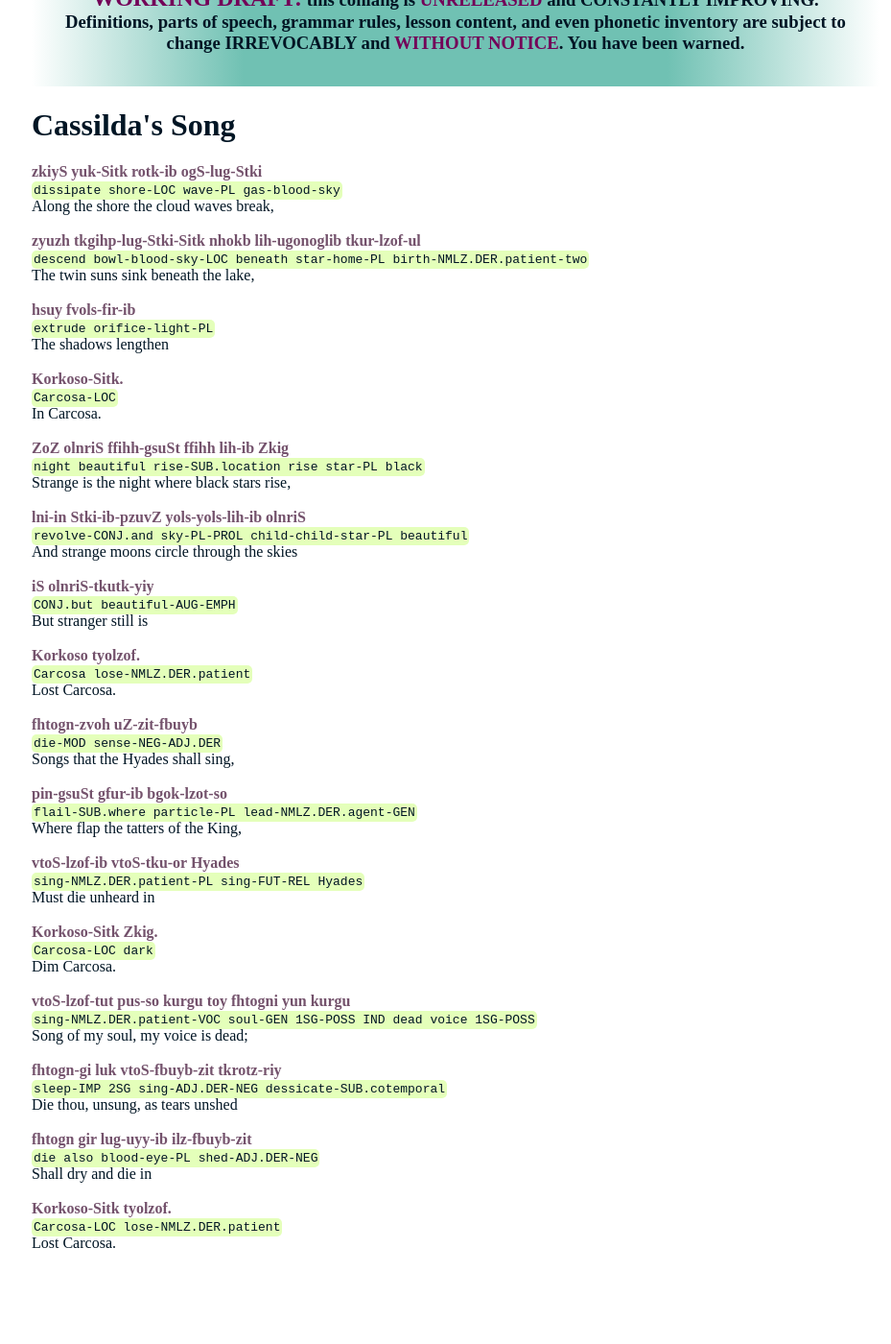
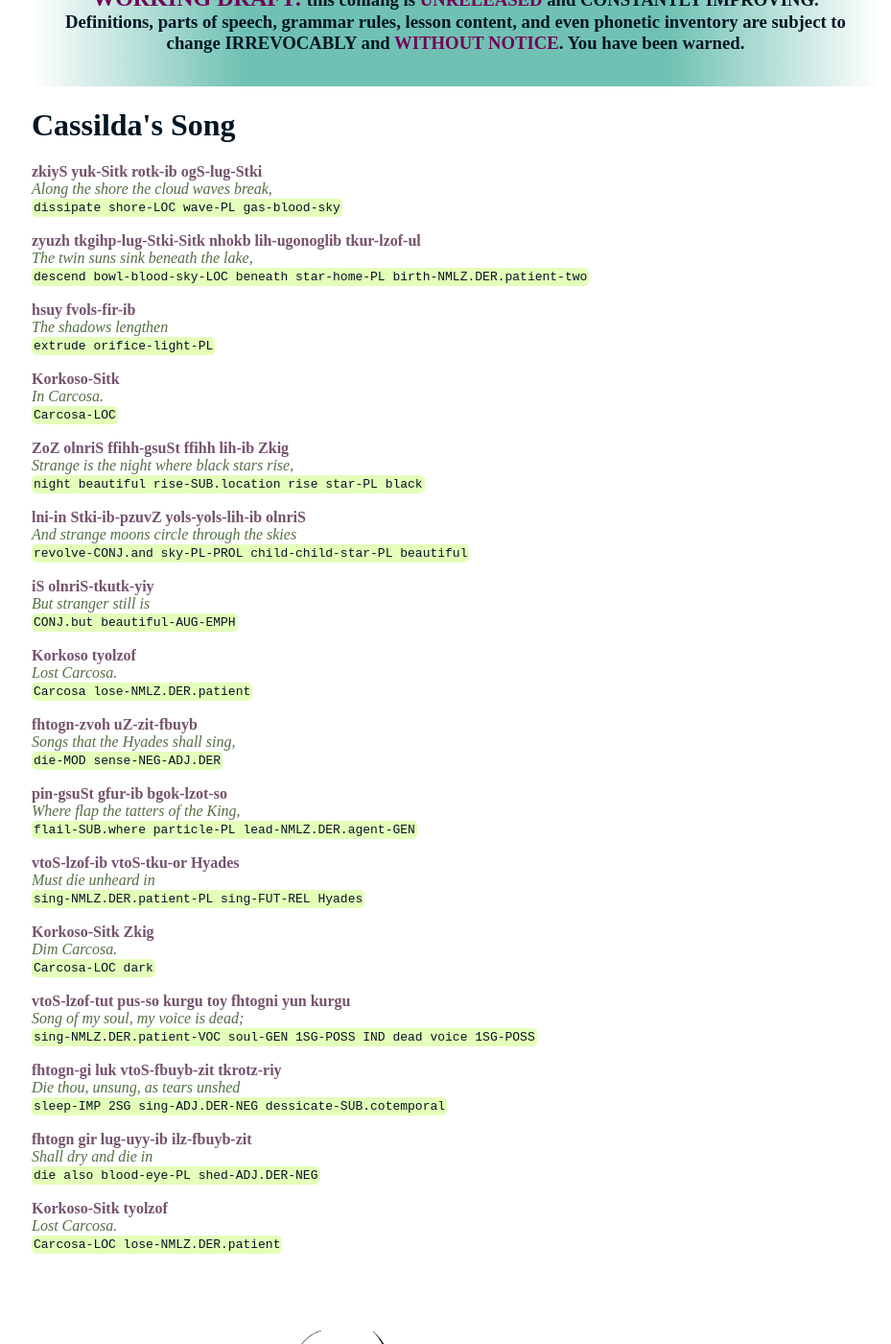
Before and after one commit to 0x70b1a5/lugso, a Jekyll site: the page built from 099_cassildas-song.md, in a window 1280 px wide and 1400 px high, scrolled down 272 px. Shown: the whole window at 96% size, without its empty margins (165-1094 px from the left). Built offline with Jekyll 4.4.1, drawn with Linux system fonts in a browser that asks for light colours.

Commit message:
fix order of cassilda's song lines

```diff
--- a/099_cassildas-song.md
+++ b/099_cassildas-song.md
@@ -4,67 +4,66 @@ permalink: /cassildas-song/
 order: 3
 ---
 
-**zkiyS yuk-Sitk rotk-ib ogS-lug-Stki**<br/>
-`dissipate shore-LOC wave-PL gas-blood-sky`<br/>
-Along the shore the cloud waves break,<br/>
-<br/>
-**zyuzh tkgihp-lug-Stki-Sitk nhokb lih-ugonoglib tkur-lzof-ul**<br/>
-`descend bowl-blood-sky-LOC beneath star-home-PL birth-NMLZ.DER.patient-two`<br/>
-The twin suns sink beneath the lake,<br/>
-<br/>
-**hsuy fvols-fir-ib**<br/>
-`extrude orifice-light-PL`<br/>
-The shadows lengthen<br/>
-<br/>
-**Korkoso-Sitk.**<br/>
-`Carcosa-LOC`<br/>
-In Carcosa.<br/>
-<br/>
-**ZoZ olnriS ffihh-gsuSt ffihh lih-ib Zkig**<br/>
-`night beautiful rise-SUB.location rise star-PL black`<br/>
-Strange is the night where black stars rise,<br/>
-<br/>
-**lni-in Stki-ib-pzuvZ yols-yols-lih-ib olnriS**<br/>
-`revolve-CONJ.and sky-PL-PROL child-child-star-PL beautiful`<br/>
-And strange moons circle through the skies<br/>
-<br/>
-**iS olnriS-tkutk-yiy**<br/>
-`CONJ.but beautiful-AUG-EMPH`<br/>
-But stranger still is<br/>
-<br/>
-**Korkoso tyolzof.**<br/>
-`Carcosa lose-NMLZ.DER.patient`<br/>
-Lost Carcosa.<br/>
-<br/>
-**fhtogn-zvoh uZ-zit-fbuyb**<br/>
-`die-MOD sense-NEG-ADJ.DER`<br/>
-Songs that the Hyades shall sing,<br/>
-<br/>
-**pin-gsuSt gfur-ib bgok-lzot-so**<br/>
-`flail-SUB.where particle-PL lead-NMLZ.DER.agent-GEN`<br/>
-Where flap the tatters of the King,<br/>
-<br/>
-**vtoS-lzof-ib vtoS-tku-or Hyades**<br/>
-`sing-NMLZ.DER.patient-PL sing-FUT-REL Hyades`<br/>
-Must die unheard in<br/>
-<br/>
-**Korkoso-Sitk Zkig.**<br/>
-`Carcosa-LOC dark`<br/>
-Dim Carcosa.<br/>
-<br/>
-**vtoS-lzof-tut pus-so kurgu toy fhtogni yun kurgu**<br/>
-`sing-NMLZ.DER.patient-VOC soul-GEN 1SG-POSS IND dead voice 1SG-POSS`<br/>
-Song of my soul, my voice is dead;<br/>
-<br/>
-**fhtogn-gi luk vtoS-fbuyb-zit tkrotz-riy**<br/>
-`sleep-IMP 2SG sing-ADJ.DER-NEG dessicate-SUB.cotemporal`<br/>
-Die thou, unsung, as tears unshed<br/>
-<br/>
-**fhtogn gir lug-uyy-ib ilz-fbuyb-zit**<br/>
-`die also blood-eye-PL shed-ADJ.DER-NEG`<br/>
-Shall dry and die in<br/>
-<br/>
-**Korkoso-Sitk tyolzof.**<br/>
-`Carcosa-LOC lose-NMLZ.DER.patient`<br/>
-Lost Carcosa.<br/>
-<br/>
+**zkiyS yuk-Sitk rotk-ib ogS-lug-Stki**<br>
+_Along the shore the cloud waves break,_<br>
+`dissipate shore-LOC wave-PL gas-blood-sky`<br>
+<br>
+**zyuzh tkgihp-lug-Stki-Sitk nhokb lih-ugonoglib tkur-lzof-ul**<br>
+_The twin suns sink beneath the lake,_<br>
+`descend bowl-blood-sky-LOC beneath star-home-PL birth-NMLZ.DER.patient-two`<br>
+<br>
+**hsuy fvols-fir-ib**<br>
+_The shadows lengthen_<br>
+`extrude orifice-light-PL`<br>
+<br>
+**Korkoso-Sitk**<br>
+_In Carcosa._<br>
+`Carcosa-LOC`<br>
+<br>
+**ZoZ olnriS ffihh-gsuSt ffihh lih-ib Zkig**<br>
+_Strange is the night where black stars rise,_<br>
+`night beautiful rise-SUB.location rise star-PL black`<br>
+<br>
+**lni-in Stki-ib-pzuvZ yols-yols-lih-ib olnriS**<br>
+_And strange moons circle through the skies_<br>
+`revolve-CONJ.and sky-PL-PROL child-child-star-PL beautiful`<br>
+<br>
+**iS olnriS-tkutk-yiy**<br>
+_But stranger still is_<br>
+`CONJ.but beautiful-AUG-EMPH`<br>
+<br>
+**Korkoso tyolzof**<br>
+_Lost Carcosa._<br>
+`Carcosa lose-NMLZ.DER.patient`<br>
+<br>
+**fhtogn-zvoh uZ-zit-fbuyb**<br>
+_Songs that the Hyades shall sing,_<br>
+`die-MOD sense-NEG-ADJ.DER`<br>
+<br>
+**pin-gsuSt gfur-ib bgok-lzot-so**<br>
+_Where flap the tatters of the King,_<br>
+`flail-SUB.where particle-PL lead-NMLZ.DER.agent-GEN`<br>
+<br>
+**vtoS-lzof-ib vtoS-tku-or Hyades**<br>
+_Must die unheard in_<br>
+`sing-NMLZ.DER.patient-PL sing-FUT-REL Hyades`<br>
+<br>
+**Korkoso-Sitk Zkig**<br>
+_Dim Carcosa._<br>
+`Carcosa-LOC dark`<br>
+<br>
+**vtoS-lzof-tut pus-so kurgu toy fhtogni yun kurgu**<br>
+_Song of my soul, my voice is dead;_<br>
+`sing-NMLZ.DER.patient-VOC soul-GEN 1SG-POSS IND dead voice 1SG-POSS`<br>
+<br>
+**fhtogn-gi luk vtoS-fbuyb-zit tkrotz-riy**<br>
+_Die thou, unsung, as tears unshed_<br>
+`sleep-IMP 2SG sing-ADJ.DER-NEG dessicate-SUB.cotemporal`<br>
+<br>
+**fhtogn gir lug-uyy-ib ilz-fbuyb-zit**<br>
+_Shall dry and die in_<br>
+`die also blood-eye-PL shed-ADJ.DER-NEG`<br>
+<br>
+**Korkoso-Sitk tyolzof**<br>
+_Lost Carcosa._<br>
+`Carcosa-LOC lose-NMLZ.DER.patient`<br>
```
